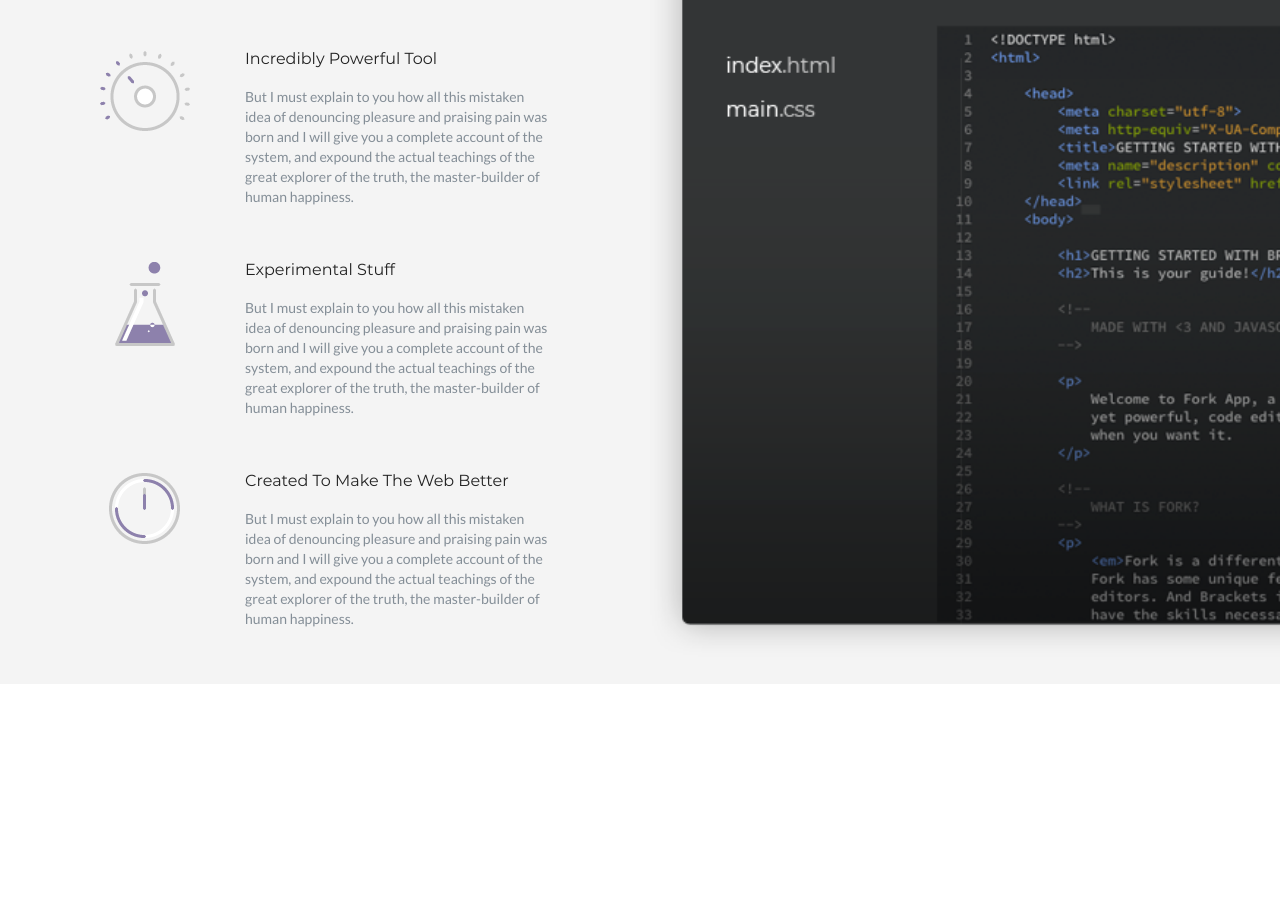
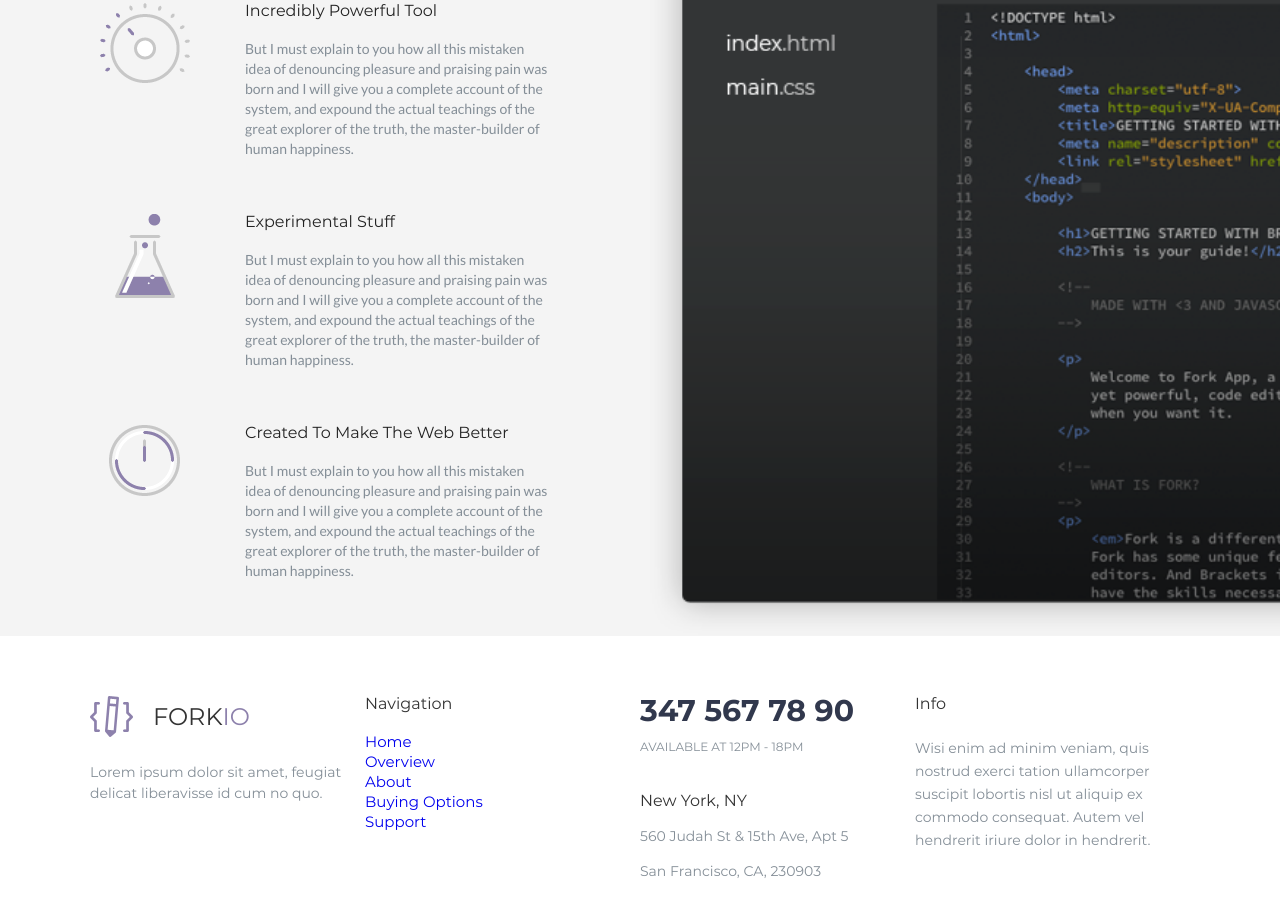
Before and after one commit to ekrechetov/step2_forkio, a website: page src/index.html in a window 1280 px wide. Shown: the part 253-1170 px from the top of the page. Before the commit the page ends 937 px from the top, so only its background shows below. Drawn offline with nearby package versions, Linux system fonts and the light colour scheme; files that its build step writes are made by us from their sources.

Commit message:
edited .gitignore added section footer in index.html added _footer.scss, _footer-media.scss css_sprites.png in return for logo.png

```diff
--- a/src/index.html
+++ b/src/index.html
@@ -120,7 +120,41 @@
 <!--Footer-->
 
 <footer class='footer'>
-    <!--todo-->
+    <div class="footer__container">
+        <div class="footer__container_logo">
+            <div class="footer__container_logo-block">
+                <div class="footer__container_logo-block-img"></div>
+                <h2 class="footer__container_logo-block-title">fork<span>io</span></h2>
+            </div>
+            <p class="footer__container_logo-info">Lorem ipsum dolor sit amet, feugiat delicat liberavisse id cum no quo.</p>
+        </div>
+        <div class="footer__container_menu-nav">
+            <h4 class="footer__container_menu-nav__title">Navigation</h4>
+            <ul class="footer__container_menu-nav_bar">
+                <li class="footer__container_menu-nav_bar-link"><a class="footer__container_menu-nav_bar-link-item" href="#">Home</a></li>
+                <li class="footer__container_menu-nav_bar-link"><a class="footer__container_menu-nav_bar-link-item" href="#">Overview</a></li>
+                <li class="footer__container_menu-nav_bar-link"><a class="footer__container_menu-nav_bar-link-item" href="#">About</a></li>
+                <li class="footer__container_menu-nav_bar-link"><a class="footer__container_menu-nav_bar-link-item" href="#">Buying Options</a></li>
+                <li class="footer__container_menu-nav_bar-link"><a class="footer__container_menu-nav_bar-link-item" href="#">Support</a></li>
+            </ul>
+        </div>
+        <div class="footer__container__requisites">
+            <div class="footer__container__requisites-phone">
+                <a href="tel: +3475677890" class="footer__container__requisites-phone-link">347 567 78 90</a>
+                <p class="footer__container__requisites-phone-info">AVAILABLE AT 12PM - 18PM</p>
+            </div>
+            <div class="footer__container__requisites-location">
+                <h4 class="footer__container__requisites-location-city">New York, NY</h4>
+                <span class="footer__container__requisites-location-address">560 Judah St & 15th Ave, Apt 5</span>
+                <span class="footer__container__requisites-location-address">San Francisco, CA, 230903</span>
+            </div>
+        </div>
+        <div class="footer__container__info">
+            <h4 class="footer__container__info-title">Info</h4>
+            <p class="footer__container__info-text">Wisi enim ad minim veniam, quis nostrud exerci tation ullamcorper suscipit
+                lobortis nisl ut aliquip ex commodo consequat. Autem vel hendrerit iriure dolor in hendrerit.</p>
+        </div>
+    </div>
 </footer>
 
 <script src="js/main.min.js"></script>
--- /dev/null
+++ b/src/scss/_footer-media.scss
@@ -0,0 +1,89 @@
+@media (min-width: 480px) {
+  .footer {
+    padding: 30px 35px 40px 35px;
+
+    &__container {
+      &_logo {
+        &-block {
+          display: flex;
+          align-items: center;
+
+          &-img {
+            display: inline-block;
+            margin-right: 20px;
+          }
+        }
+
+        &-info {
+          margin-top: 25px;
+        }
+      }
+    }
+  }
+}
+
+@media (min-width: 768px) {
+  .footer {
+    padding: 55px 40px 45px 40px;
+
+    &__container {
+      display: flex;
+      flex-wrap: wrap;
+      justify-content: space-between;
+
+      &_logo {
+        display: block;
+        flex: 1 1 340px;
+      }
+
+      &_menu-nav {
+        display: block;
+        flex: 1 1 340px;
+
+        &__title {
+          margin-top: 0;
+        }
+      }
+
+      &__requisites {
+        display: block;
+        flex: 1 1 340px;
+        margin-top: 45px;
+
+        &-phone {
+          &-link {
+            margin-top: 0;
+          }
+        }
+      }
+
+      &__info {
+        display: block;
+        flex: 1 1 340px;
+        margin-top: 45px;
+
+        &-title {
+          margin-top: 0;
+        }
+      }
+    }
+  }
+}
+
+@media (min-width: 1200px) {
+  .footer {
+    padding: 60px 90px;
+
+    &__container {
+      flex-wrap: nowrap;
+
+      &__requisites {
+        margin-top: 0;
+      }
+
+      &__info {
+        margin-top: 0;
+      }
+    }
+  }
+}
--- /dev/null
+++ b/src/scss/_footer.scss
@@ -0,0 +1,136 @@
+.footer {
+  display: flex;
+  justify-content: center;
+  padding: 40px 15px 50px 15px;
+
+  &__container {
+    width: 1200px;
+
+    &_logo {
+      &-block {
+        &-img {
+          display: none;
+          background: url("../images/css_sprites.png") -10px -10px;
+          left: 0;
+          width: 43px;
+          height: 41px;
+
+          &:hover {
+            background: url("../images/css_sprites.png") -73px -10px;
+          }
+        }
+
+        &-title {
+          @include font('Montserrat', 400, 24px);
+          color: #333;
+          text-transform: uppercase;
+
+          &:hover {
+            color: #8d81ac;
+
+            span {
+              color: #333;
+            }
+          }
+
+          span {
+            color: #8d81ac;
+          }
+        }
+      }
+
+      &-info {
+        @include font('Montserrat', 400, 14px);
+        color: #848e97;
+        line-height: 21px;
+        margin-top: 36px;
+      }
+    }
+
+    &_menu-nav {
+      &__title {
+        @include font('Montserrat', 400, 16px);
+        color: #323232;
+        margin-top: 36px;
+      }
+
+      &_bar {
+        margin-top: 20px;
+        display: flex;
+        flex-direction: column;
+
+        &-link {
+          @include font('Montserrat', 400, 15px);
+          color: #8d81ac;
+          line-height: 20px;
+
+          &-item {
+            position: relative;
+
+            &:hover::after {
+              content: '';
+              display: block;
+              height: 1px;
+              width: 100%;
+              background-color: #8d81ac;
+              position: absolute;
+              top: 18px;
+            }
+          }
+
+          a {
+            text-decoration: none;
+          }
+        }
+      }
+    }
+
+    &__requisites {
+      &-phone {
+        &-link {
+          @include font('Montserrat', 700, 30px);
+          color: #31384d;
+          margin-top: 35px;
+          display: inline-block;
+          text-decoration: none;
+        }
+
+        &-info {
+          @include font('Montserrat', 400, 12px);
+          color: #848e97;
+          margin-top: 15px;
+        }
+      }
+
+      &-location {
+        &-city {
+          @include font('Montserrat', 400, 16px);
+          color: #323232;
+          margin-top: 40px;
+        }
+
+        &-address {
+          @include font('Montserrat', 400, 14px);
+          color: #848e97;
+          display: inline-block;
+          margin-top: 20px;
+        }
+      }
+    }
+
+    &__info {
+      &-title {
+        @include font('Montserrat', 400, 16px);
+        color: #323232;
+        margin-top: 40px;
+      }
+
+      &-text {
+        @include font('Montserrat', 400, 14px);
+        color: #848e97;
+        line-height: 23px;
+        margin-top: 25px;
+      }
+    }
+  }
+}
--- a/src/scss/_solution-media.scss
+++ b/src/scss/_solution-media.scss
@@ -54,38 +54,25 @@
   .solution {
     display: grid;
     grid-template-columns: repeat(2, 1fr);
-    //flex-direction: row;
-    //flex-wrap: wrap;
+    grid-template-areas: 'description title' 'description editor';
     &__title {
       @include font('Montserrat', 700, 48px);
-      grid-column: 2;
-      grid-row: 1/1;
-      //align-self: flex-start;
-      //width: 25%;
+      grid-area: title;
     }
 
     &__description {
-      grid-column: 1;
-      grid-row: 2/2;
+      grid-area: description;
       padding: 0;
 
       &-block {
         padding: 0 90px 55px 90px;
       }
 
-      //order: -1;
-      //width: 50%;
-      //flex-grow: 2;
-      //align-self: stretch;
     }
 
     &__editor {
-      grid-column: 2;
-      grid-row: 2/3;
+      grid-area: editor;
       margin-top: 30px;
-      //width: 25%;
-      //align-self: flex-end;
-      //height: 500px;
     }
   }
 }
--- a/src/scss/style.scss
+++ b/src/scss/style.scss
@@ -3,3 +3,5 @@
 @import "mixin";
 @import 'solution';
 @import 'solution-media';
+@import 'footer';
+@import "footer-media";
```
Also changed, not shown: src/images/css_sprites.png (added), src/images/logo.png (deleted), 1 other file.
